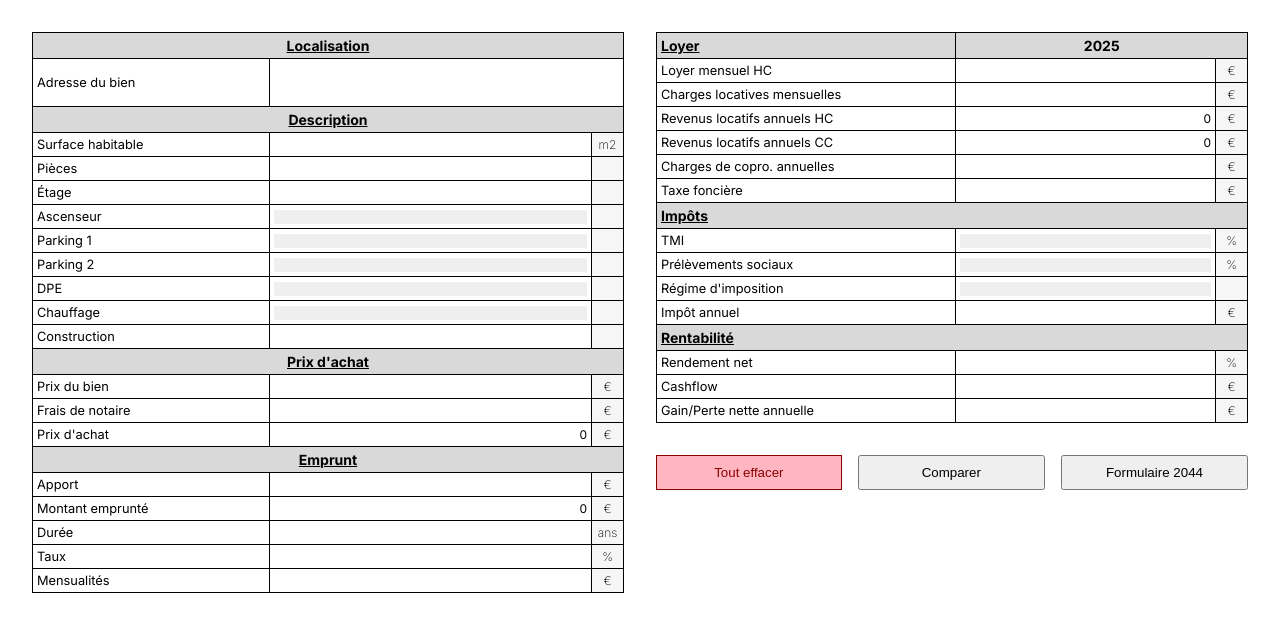
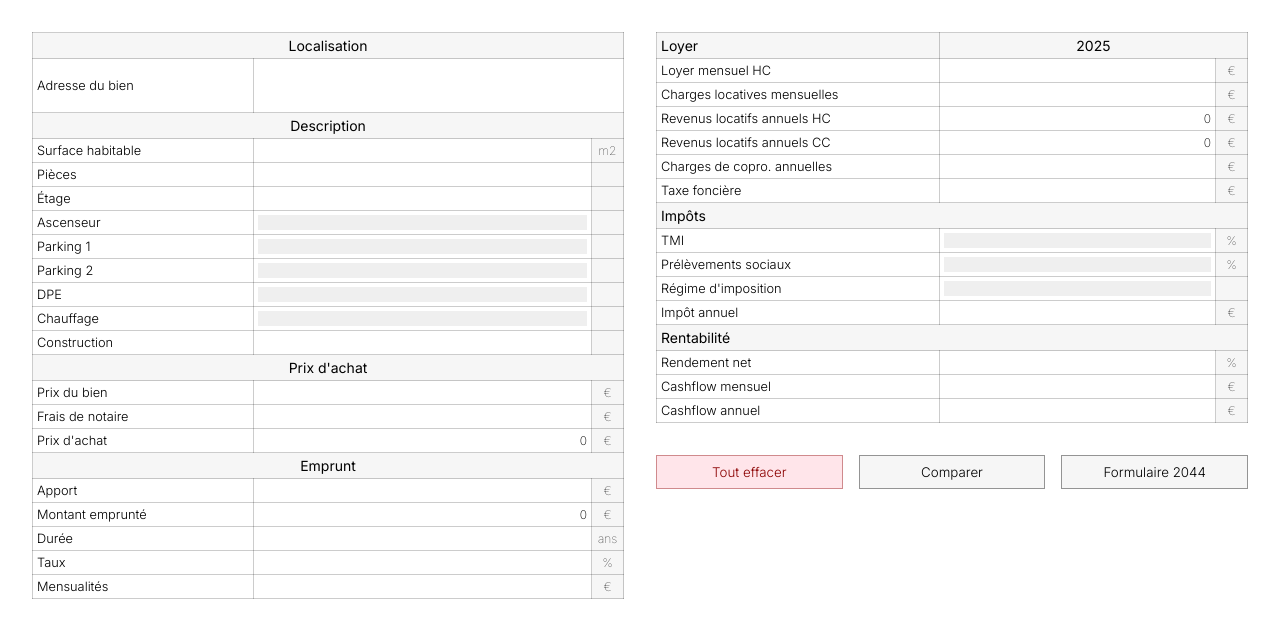
Before and after one commit to luneroka/tax-calculator, a plain HTML site: page index.html in a window 1280 px wide. Drawn offline with Linux system fonts and the light colour scheme.

Commit message:
Apply lighter style to all elements

```diff
--- a/index.html
+++ b/index.html
@@ -6,7 +6,7 @@
     <link rel="preconnect" href="https://fonts.googleapis.com" />
     <link rel="preconnect" href="https://fonts.gstatic.com" crossorigin />
     <link
-      href="https://fonts.googleapis.com/css2?family=Inter:ital,opsz,wght@0,14..32,100..900;1,14..32,100..900&display=swap"
+      href="https://fonts.googleapis.com/css2?family=Inter:wght@100;200;300;400;500;600;700;800;900&display=swap"
       rel="stylesheet"
     />
     <link rel="stylesheet" href="styles.css" />
@@ -22,7 +22,7 @@
         <table>
           <!-- SECTION LOCALISATION -->
           <thead>
-            <th class="infos-section" colspan="3">Localisation</th>
+            <th class="section-title-center" colspan="3">Localisation</th>
           </thead>
           <tbody>
             <tr>
@@ -35,19 +35,19 @@
 
           <!-- SECTION DESCRIPTION -->
           <thead>
-            <th class="infos-section" colspan="3">Description</th>
+            <th class="section-title-center" colspan="3">Description</th>
           </thead>
           <tbody id="description-tbody"></tbody>
 
           <!-- SECTION PRIX D'ACHAT -->
           <thead>
-            <th class="infos-section" colspan="3">Prix d'achat</th>
+            <th class="section-title-center" colspan="3">Prix d'achat</th>
           </thead>
           <tbody class="prix-achat-tbody"></tbody>
 
           <!-- SECTION EMPRUNT -->
           <thead>
-            <th class="infos-section" colspan="3">Emprunt</th>
+            <th class="section-title-center" colspan="3">Emprunt</th>
           </thead>
           <tbody id="emprunt-tbody"></tbody>
         </table>
@@ -58,20 +58,20 @@
         <table>
           <!-- SECTION LOYER -->
           <thead>
-            <th class="rentabilite-section">Loyer</th>
-            <th colspan="2">2025</th>
+            <th class="section-title-left">Loyer</th>
+            <th class="section-title-center" colspan="2">2025</th>
           </thead>
           <tbody id="loyer-tbody"></tbody>
 
           <!-- SECTION IMPOT -->
           <thead>
-            <th class="rentabilite-section" colspan="3">Impôts</th>
+            <th class="section-title-left" colspan="3">Impôts</th>
           </thead>
           <tbody id="impots-tbody"></tbody>
 
           <!-- SECTION RENTABILITÉ -->
           <thead>
-            <th class="rentabilite-section" colspan="3">Rentabilité</th>
+            <th class="section-title-left" colspan="3">Rentabilité</th>
           </thead>
           <tbody id="rentabilite-tbody"></tbody>
         </table>
@@ -90,8 +90,8 @@
         <table id="formulaire-table">
           <thead>
             <th id="ligne-title">Ligne</th>
-            <th class="rentabilite-section">Formulaire 2044</th>
-            <th colspan="2">2025</th>
+            <th class="section-title-blue-left">Formulaire 2044</th>
+            <th class="section-title-blue-center" colspan="2">2025</th>
           </thead>
           <tbody id="reel-tbody"></tbody>
         </table>
@@ -102,8 +102,8 @@
           <thead>
             <tr>
               <th style="width: 33%"></th>
-              <th>Micro-foncier</th>
-              <th>Réel</th>
+              <th class="section-title-center">Micro-foncier</th>
+              <th class="section-title-center">Réel</th>
               <th style="width: 10%"></th>
             </tr>
           </thead>
@@ -121,15 +121,15 @@
               <td class="unit">%</td>
             </tr>
             <tr>
-              <td class="row-type">Cashflow</td>
-              <td class="row-value" id="cashflow-micro"></td>
-              <td class="row-value" id="cashflow-reel"></td>
+              <td class="row-type">Cashflow mensuel</td>
+              <td class="row-value" id="cashflow-m-micro"></td>
+              <td class="row-value" id="cashflow-m-reel"></td>
               <td class="unit">€</td>
             </tr>
             <tr>
-              <td class="row-type">Gain/Perte nette annuelle</td>
-              <td class="row-value" id="gain-perte-micro"></td>
-              <td class="row-value" id="gain-perte-reel"></td>
+              <td class="row-type">Cashflow annuel</td>
+              <td class="row-value" id="cashflow-a-micro"></td>
+              <td class="row-value" id="cashflow-a-reel"></td>
               <td class="unit">€</td>
             </tr>
           </tbody>
--- a/js/mainTable/calculations.js
+++ b/js/mainTable/calculations.js
@@ -45,7 +45,7 @@ export function calculateRendement(
   ).toFixed(2);
 }
 
-export function calculateCashflow(
+export function calculateCashflowMensuel(
   loyer,
   charges,
   chargesCopro,
@@ -58,6 +58,6 @@ export function calculateCashflow(
   );
 }
 
-export function calculateGainPerte(cashflow) {
-  return cashflow * 12;
+export function calculateCashflowAnnuel(cashflowMensuel) {
+  return cashflowMensuel * 12;
 }
--- a/js/mainTable/update.js
+++ b/js/mainTable/update.js
@@ -7,8 +7,8 @@ import {
   calculateRevenuHC,
   calculateRevenuCC,
   calculateRendement,
-  calculateCashflow,
-  calculateGainPerte,
+  calculateCashflowMensuel,
+  calculateCashflowAnnuel,
   calculateMicroFoncier,
   calculateReel,
 } from './calculations.js';
@@ -66,7 +66,7 @@ export function updateCalculations() {
     prixAchat
   );
 
-  const cashflow = calculateCashflow(
+  const cashflowMensuel = calculateCashflowMensuel(
     inputs.loyer,
     inputs.charges,
     inputs.chargesCopro,
@@ -75,7 +75,7 @@ export function updateCalculations() {
     mensualite
   );
 
-  const cashflowMicro = calculateCashflow(
+  const cashflowMensuelMicro = calculateCashflowMensuel(
     inputs.loyer,
     inputs.charges,
     inputs.chargesCopro,
@@ -83,7 +83,7 @@ export function updateCalculations() {
     impotMicro,
     mensualite
   );
-  const cashflowReel = calculateCashflow(
+  const cashflowMensuelReel = calculateCashflowMensuel(
     inputs.loyer,
     inputs.charges,
     inputs.chargesCopro,
@@ -91,9 +91,9 @@ export function updateCalculations() {
     impotReel,
     mensualite
   );
-  const gainPerte = calculateGainPerte(cashflow);
-  const gainPerteMicro = calculateGainPerte(cashflowMicro);
-  const gainPerteReel = calculateGainPerte(cashflowReel);
+  const cashflowAnnuel = calculateCashflowAnnuel(cashflowMensuel);
+  const cashflowAnnuelMicro = calculateCashflowAnnuel(cashflowMensuelMicro);
+  const cashflowAnnuelReel = calculateCashflowAnnuel(cashflowMensuelReel);
 
   // Display Elements
   setOutput('#prix-achat', prixAchat);
@@ -107,10 +107,10 @@ export function updateCalculations() {
   setOutput('#rendement-micro', rendementMicro);
   setOutput('#rendement-reel', rendementReel);
   setOutput('#mensualite', mensualite, true);
-  setOutput('#cashflow', cashflow, true);
-  setOutput('#cashflow-micro', cashflowMicro, true);
-  setOutput('#cashflow-reel', cashflowReel, true);
-  setOutput('#gain-perte', gainPerte, true);
-  setOutput('#gain-perte-micro', gainPerteMicro, true);
-  setOutput('#gain-perte-reel', gainPerteReel, true);
+  setOutput('#cashflow-mensuel', cashflowMensuel, true);
+  setOutput('#cashflow-m-micro', cashflowMensuelMicro, true);
+  setOutput('#cashflow-m-reel', cashflowMensuelReel, true);
+  setOutput('#cashflow-annuel', cashflowAnnuel, true);
+  setOutput('#cashflow-a-micro', cashflowAnnuelMicro, true);
+  setOutput('#cashflow-a-reel', cashflowAnnuelReel, true);
 }
--- a/js/view/reelTable/reel.js
+++ b/js/view/reelTable/reel.js
@@ -146,7 +146,7 @@ export function renderReelRows(rows) {
       if (row.type === 'input') {
         inputHtml = `<input type="${row.inputType}" id="${row.id}" value="" />`;
       } else if (row.type === 'td' && row.strong) {
-        inputHtml = `<strong id="${row.id}"></strong>`;
+        inputHtml = `<span class="strong" id="${row.id}"></span>`;
       } else if (row.type === 'td' && !row.strong) {
         inputHtml = `<span id="${row.id}"></span>`;
       }
@@ -154,7 +154,7 @@ export function renderReelRows(rows) {
      <tr>
       <td class='ligne'>${row.ligne}</td>
       <td class="row-type">${
-        row.strong ? '<strong>' + row.label + '</strong>' : row.label
+        row.strong ? '<span class="strong">' + row.label + '</span>' : row.label
       }</td>
       <td class="row-value">${inputHtml}</td>
       <td class="unit">${row.unit || ''}</td>
--- a/js/view/rentabiliteTable/rentabilite.js
+++ b/js/view/rentabiliteTable/rentabilite.js
@@ -6,14 +6,14 @@ export const rentabiliteRows = [
     unit: '%',
   },
   {
-    label: 'Cashflow',
-    id: 'cashflow',
+    label: 'Cashflow mensuel',
+    id: 'cashflow-mensuel',
     type: 'td',
     unit: '€',
   },
   {
-    label: 'Gain/Perte nette annuelle',
-    id: 'gain-perte',
+    label: 'Cashflow annuel',
+    id: 'cashflow-annuel',
     type: 'td',
     unit: '€',
   },
--- a/styles.css
+++ b/styles.css
@@ -13,18 +13,18 @@ body {
 }
 
 /* ===========================
-   TABLES
+   TABLES & FONTS
    =========================== */
 table,
 th,
 td {
-  border: 1px solid;
+  border: 1px solid rgba(0, 0, 0, 0.2);
   border-collapse: collapse;
   padding: 4px;
 }
 
 th {
-  background-color: #d9d9d9;
+  background-color: rgba(217, 217, 217, 0.25);
 }
 
 .unit {
@@ -32,16 +32,18 @@ th {
   width: 32px;
   text-align: center;
   font-size: 0.75rem;
-  font-weight: 200;
+  font-weight: 100;
 }
 
 .row-type {
   font-size: 0.8rem;
+  font-weight: 300;
 }
 
 .row-value {
   text-align: right;
   font-size: 12px;
+  font-weight: 200;
 }
 
 .ligne,
@@ -50,7 +52,11 @@ th {
   font-weight: 300;
   font-style: italic;
   text-align: center;
-  background-color: white;
+  background-color: #dfe3f3;
+}
+
+.strong {
+  font-weight: 400;
 }
 
 /* ===========================
@@ -98,13 +104,26 @@ th {
 /* ===========================
    SECTION HEADERS
    =========================== */
-.infos-section {
-  text-decoration: underline;
+.section-title-center {
+  font-weight: 400;
 }
 
-.rentabilite-section {
-  text-decoration: underline;
+.section-title-left {
   text-align: left;
+  font-weight: 400;
+}
+
+.section-title-blue-left {
+  font-weight: 400;
+  text-align: left;
+  background-color: #dfe3f3;
+  color: #005da8;
+}
+
+.section-title-blue-center {
+  font-weight: 400;
+  background-color: #dfe3f3;
+  color: #005da8;
 }
 
 /* ===========================
@@ -112,6 +131,7 @@ th {
    =========================== */
 input,
 select {
+  font-family: 'Inter', sans-serif;
   width: 100%;
   height: 100%;
   border: none;
@@ -120,6 +140,7 @@ select {
   -moz-appearance: none;
   -webkit-appearance: none;
   font-size: 12px;
+  font-weight: 200;
   text-align: right;
 }
 
@@ -134,10 +155,10 @@ input::-webkit-inner-spin-button {
 input[type='number'] {
   appearance: textfield;
   -moz-appearance: textfield;
-  text-align: right;
 }
 
 .row-value textarea {
+  font-family: 'Inter', sans-serif;
   width: 100%;
   height: 100%;
   box-sizing: border-box;
@@ -145,6 +166,7 @@ input[type='number'] {
   outline: none;
   border: none;
   font-size: 0.7rem;
+  font-weight: 200;
 }
 
 /* ===========================
@@ -158,20 +180,36 @@ input[type='number'] {
 }
 
 button {
+  font-family: 'Inter', sans-serif;
+  font-weight: 300;
   padding: 8px 16px;
   cursor: pointer;
   width: 100%;
+  background-color: rgba(217, 217, 217, 0.25);
+  border: 1px solid rgba(0, 0, 0, 0.4);
+  border-radius: 0;
+}
+
+button:hover {
+  background-color: rgba(217, 217, 217);
+  box-shadow: 0 2px 8px rgba(217, 217, 217, 0.1);
+  transition: background 0.2s, box-shadow 0.2s;
 }
 
 button#reset-tables {
-  background-color: lightpink;
-  border: 0.5px solid;
+  font-family: 'Inter', sans-serif;
+  font-weight: 300;
+  background-color: #ffe5ea;
+  border: 1px solid rgba(139, 0, 0, 0.4);
   color: darkred;
 }
 
 button#reset-tables:hover {
-  background-color: darkred;
-  color: white;
+  background-color: lightpink;
+  color: darkred;
+  border: 0.5px solid darkred;
+  box-shadow: 0 2px 8px rgba(220, 20, 60, 0.1);
+  transition: background 0.2s, box-shadow 0.2s;
 }
 
 /* ===========================
```
